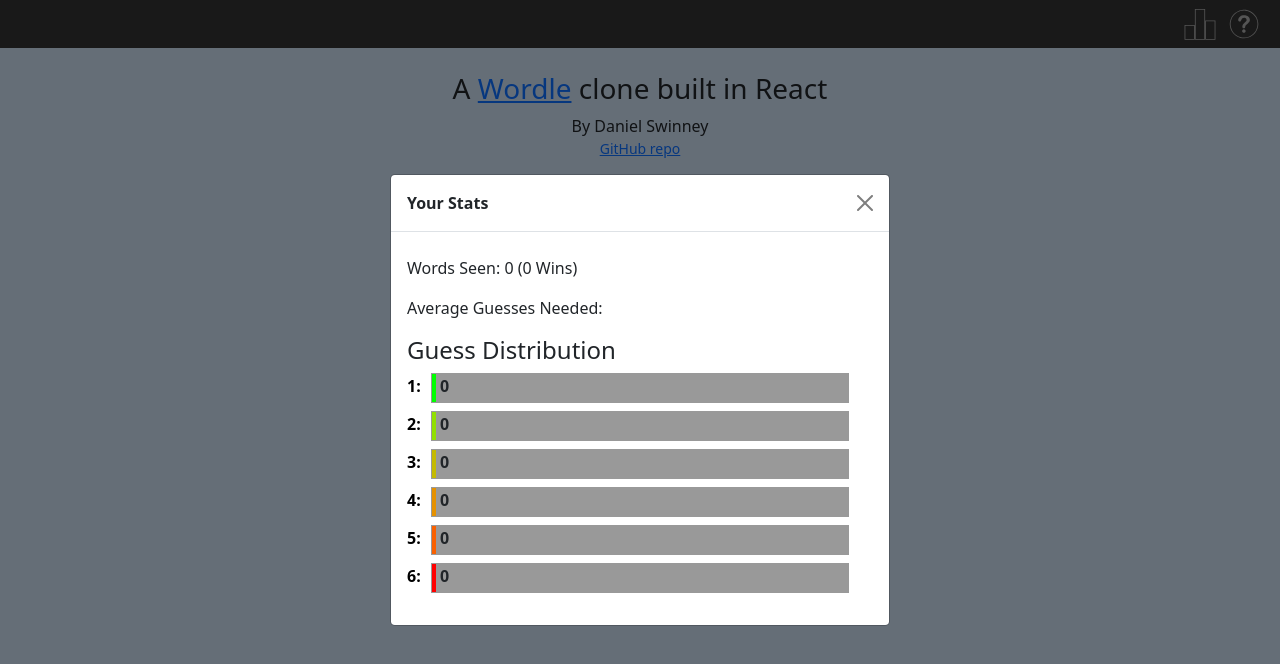
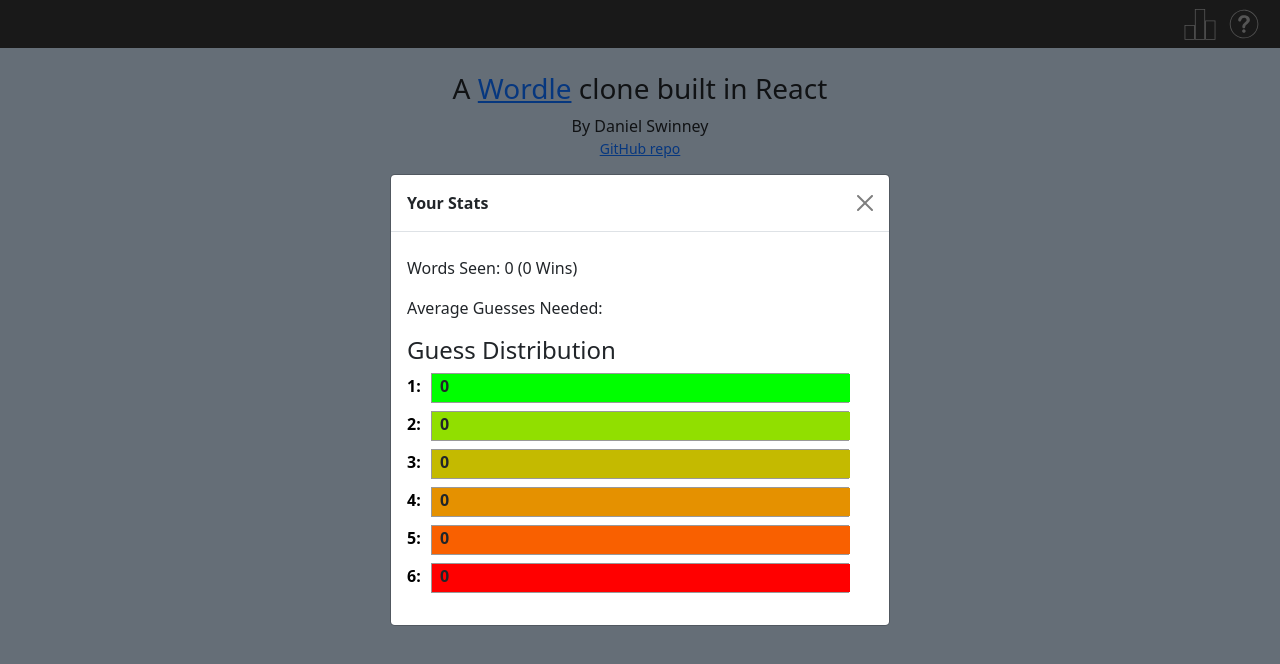
Before and after one commit to LDK/react-wordle, a React (Create React App) app: page / in a window 1280 px wide. Both pictures are taken after a click on the element 1200 px from the left and 24 px from the top of the page. Shown: the top 664 px of the page. Built offline with nearby package versions, Linux system fonts and the light colour scheme.

Commit message:
Move ScoreBoard into its own file

```diff
--- a/src/App.css
+++ b/src/App.css
@@ -204,7 +204,6 @@
 	left: calc(1px);
 	padding-left: 4px;
 	font-weight: 600;
-	max-width: calc(100% - 2rem);
 }
 .distribution-bar span {
 	position: absolute;
--- a/src/App.js
+++ b/src/App.js
@@ -8,6 +8,7 @@
 import answers from "./answers.json";
 import Cookies from 'universal-cookie';
 import Modal from 'react-bootstrap/Modal';
+import ScoreBoard from './ScoreBoard.js';
 import { CSSTransition } from 'react-transition-group';
 import { ReactComponent as StatsIcon } from './svg/graph.svg';
 import { ReactComponent as HelpIcon } from './svg/help.svg';
@@ -215,49 +216,7 @@
 		newScores.success = scores.success + (success ? 1 : 0);
 		cookies.set('wordleCloneScores',newScores);
 	}
-	const ScoreBoard = (props) => {
-		const scores = cookies.get('wordleCloneScores') || defaultScores;
-		const Distribution = () => {
-			let scale = 0;
-			let i = 1;
-			while (i < 7) {
-				if (i > scale) {
-					scale = i;
-				}
-				i++;
-			}
-			let percentages = {};
-			let bars = [];
-			i = 1;
-			while (i < 7) {
-				percentages[i] = Math.round((scores[i] * 10 / scale) * 100) / 10;
-				bars.push(
-					<div className="distribution-bar-tray" rel={i}>
-						<div className={`distribution-bar distribution-${i}`} style={{ width: `${percentages[i]}%` }}>
-							<span>{ scores[i] }</span>
-						</div>
-					</div>
-				);
-				i++;
-			}
-			console.log('percentages',percentages);
-			console.log('scores',scores);
-			console.log('scale',scale);
-			return (
-				<div classname="distribution">
-					{ bars}
-				</div>
-			);
-		}
-		return (
-			<div className="scoreboard">
-				<p>Words Seen: { scores.words } ({ scores.success } Wins)</p>
-				<p>Average Guesses Needed: { scores.average }</p>
-				<h4>Guess Distribution</h4>
-				<Distribution />
-			</div>
-		);
-	};
+
 	const checkVictory = () => {
 		let i = 0;
 		let j = 0;
@@ -407,12 +366,12 @@
 				centered
 				size="auto"
 				>
-				  <Modal.Header closeButton underline={false}>
+				  <Modal.Header closeButton>
 					<span>Your Stats</span>
 				  </Modal.Header>
 				  <Modal.Body>
 					<div className="stats">
-						<ScoreBoard />
+						<ScoreBoard cookies={cookies} defaultScores={defaultScores} />
 					</div>
 				  </Modal.Body>
 			</Modal>
--- /dev/null
+++ b/src/ScoreBoard.js
@@ -0,0 +1,43 @@
+import React from 'react';
+const ScoreBoard = (props) => {
+	const { cookies, defaultScores } = props;
+	const scores = cookies.get('wordleCloneScores') || defaultScores;
+	const Distribution = () => {
+		let scale = 0;
+		let i = 1;
+		while (i < 7) {
+			if (scores[i] > scale) {
+				scale = i;
+			}
+			i++;
+		}
+		let percentages = {};
+		let bars = [];
+		i = 1;
+		while (i < 7) {
+			percentages[i] = Math.round((scores[i] * 10 / scale) * 100) / 10;
+			bars.push(
+				<div key={`bar-${i}`} className="distribution-bar-tray" rel={i}>
+					<div className={`distribution-bar distribution-${i}`} style={{ width: `${percentages[i]}%` }}>
+						<span>{ scores[i] }</span>
+					</div>
+				</div>
+			);
+			i++;
+		}
+		return (
+			<div className="distribution">
+				{ bars }
+			</div>
+		);
+	}
+	return (
+		<div className="scoreboard">
+			<p>Words Seen: { scores.words } ({ scores.success } Wins)</p>
+			<p>Average Guesses Needed: { scores.average }</p>
+			<h4>Guess Distribution</h4>
+			<Distribution />
+		</div>
+	);
+};
+export default ScoreBoard;
```
Also changed, not shown: 11 other files (tests, documents, lock files or other folders).
